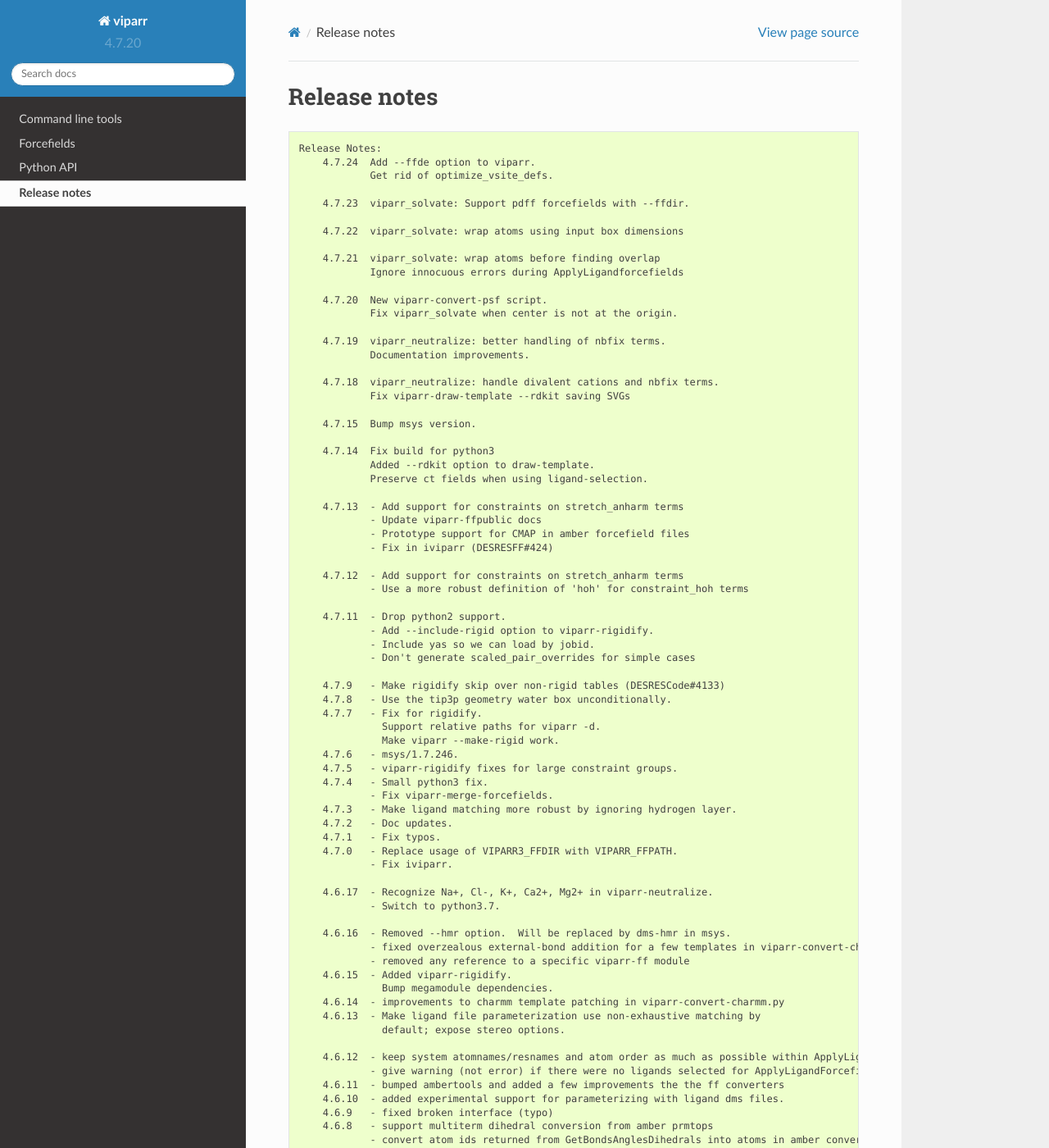
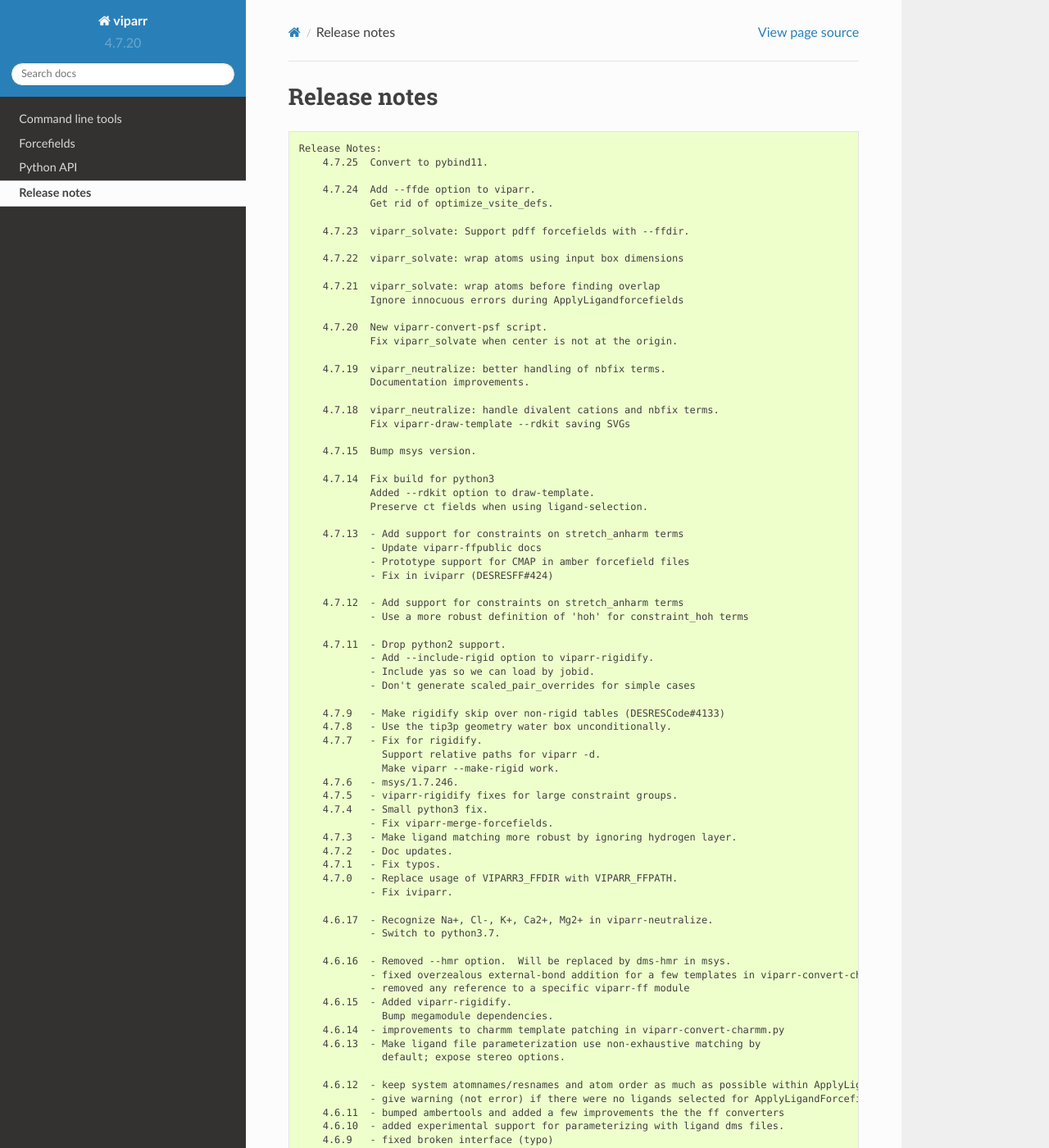
Before and after one commit to DEShawResearch/viparr, a Sphinx documentation site: the page built from doc/source/release_notes.rst, in a window 1280 px wide and 1400 px high. Shown: the whole window at 82% size. Built offline with Sphinx 7.4.7 and the Read the Docs theme 2.0.0, drawn with Linux system fonts in a browser that asks for light colours; the version number is read from the project's files by our own code; some of the changed text lies outside the part shown.

Commit message:
Release notes.

```diff
--- a/doc/source/release_notes.txt
+++ b/doc/source/release_notes.txt
@@ -1,4 +1,6 @@
 Release Notes:
+    4.7.25  Convert to pybind11.
+
     4.7.24  Add --ffde option to viparr.
             Get rid of optimize_vsite_defs.
 
```
